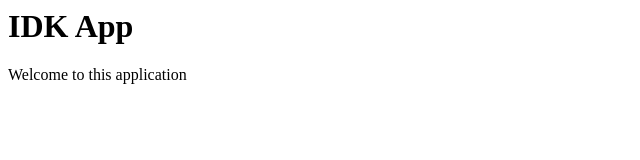
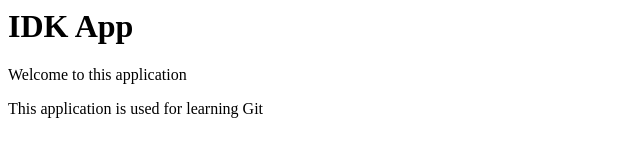
Before and after one commit to nadirbslmh/idk-app, a plain HTML site: page index.html in a window 1280 px wide. Shown: the whole page, without its empty margins (0-640 px from the left). Drawn offline with Linux system fonts and the light colour scheme.

Commit message:
update index.html

```diff
--- a/index.html
+++ b/index.html
@@ -1,3 +1,5 @@
 <h1>IDK App</h1>
 
 <p>Welcome to this application</p>
+
+<p>This application is used for learning Git</p>
```
